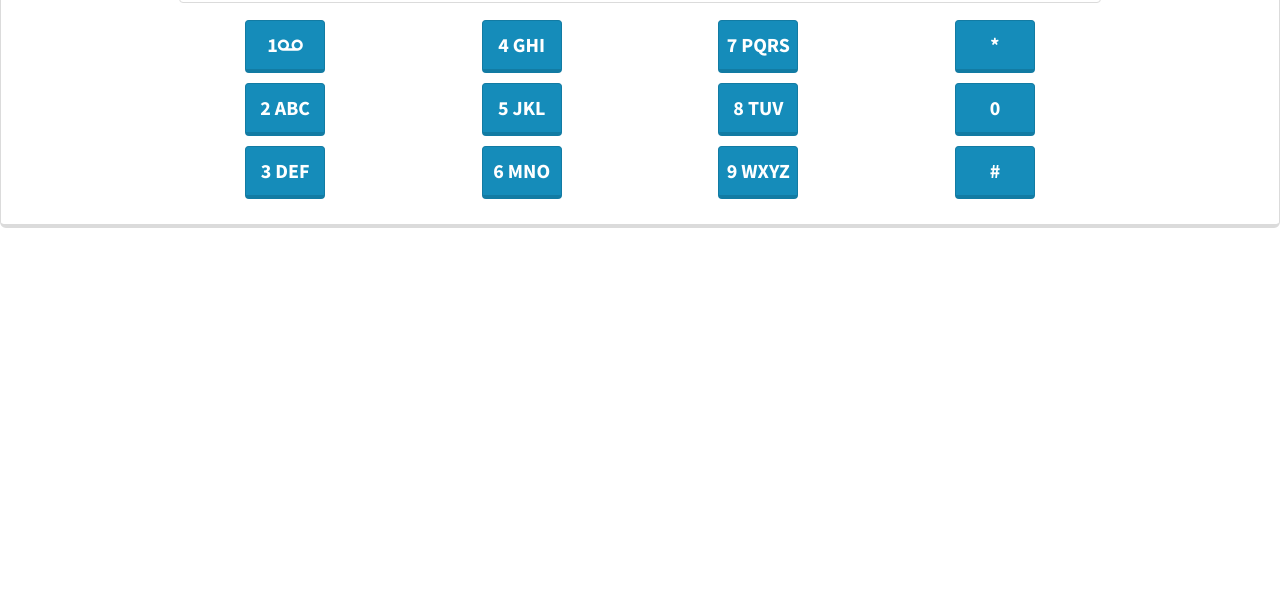
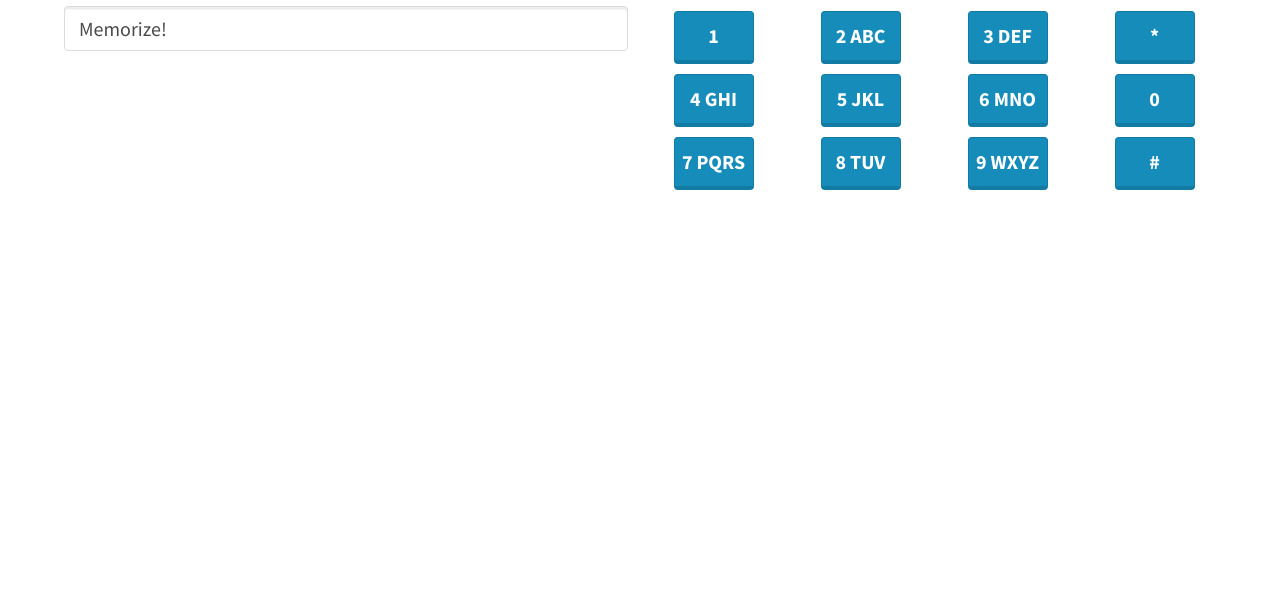
Before and after one commit to seraficaj/DialpadDanceGame, a plain HTML site: page index.html in a window 1280 px wide. Shown: the part 198-800 px from the top of the page. Drawn offline with Linux system fonts and the light colour scheme.

Commit message:
refactor keypad

```diff
--- a/index.html
+++ b/index.html
@@ -28,33 +28,84 @@
     </div>
   </nav>
 
-    <div class="box">
+  <div class="container">
     <h1 class="title is-1 has-text-centered">Dial Dance Game</h1>
-        <div class="columns is-centered">
-            <div class="column is-three-quarters">
-                <div class="field">
-                    <input class="input is-medium" type="text" value="Memorize these digits!">
+    <div class="columns">
+      <div class="column is-half">
+        <h2 class="title is-2 has-text-centered">Memorize!</h2>
+        <input class="input is-medium" type="text" value="Memorize!" />
       </div>
+      <div class="column is-half">
+        <h2 class="title is-2 has-text-centered">Keypad</h2>
         <div class="columns is-mobile">
-                    <div class="column is-one-quarter-mobile has-text-centered">
-                        <div><button class="button is-primary is-medium is-custom-width">1  <i class="fas fa-voicemail"></i></button></div>
-                        <div><button class="button is-primary is-medium is-custom-width">2 abc</button></div>
-                        <div><button class="button is-primary is-medium is-custom-width">3 def</button></div>
+          <div class="column is-one-quarter has-text-centered">
+            <div>
+              <button id="keyOne" class="button is-medium is-primary is-custom-width">
+                1
+              </button>
             </div>
-                    <div class="column is-one-quarter-mobile has-text-centered">
-                        <div><button class="button is-primary is-medium is-custom-width">4 ghi</button></div>
-                        <div><button class="button is-primary is-medium is-custom-width">5 jkl </button></div>
-                        <div><button class="button is-primary is-medium is-custom-width">6 mno</button></div>
+            <div>
+              <button id="keyFour" class="button is-medium is-primary is-custom-width">
+                4 ghi
+              </button>
             </div>
-                    <div class="column is-one-quarter-mobile has-text-centered">
-                        <div><button class="button is-primary is-medium is-custom-width">7 pqrs</button></div>
-                        <div><button class="button is-primary is-medium is-custom-width">8 tuv</button></div>
-                        <div><button class="button is-primary is-medium is-custom-width">9 wxyz</button></div>
+            <div>
+              <button id="keySeven" class="button is-medium is-primary is-custom-width">
+                7 pqrs
+              </button>
             </div>
-                    <div class="column is-one-quarter-mobile has-text-centered">
-                        <div><button class="button is-primary is-medium is-custom-width"> * </button></div>
-                        <div><button class="button is-primary is-medium is-custom-width"> 0 </button></div>
-                        <div><button class="button is-primary is-medium is-custom-width"> # </button></div>
+          </div>
+          <div class="column is-one-quarter has-text-centered">
+            <div>
+              <button id="keyTwo" class="button is-medium is-primary is-custom-width">
+                2 abc
+              </button>
+            </div>
+            <div>
+              <button id="keyFive" class="button is-medium is-primary is-custom-width">
+                5 jkl
+              </button>
+            </div>
+            <div>
+              <button id="keyEight" class="button is-medium is-primary is-custom-width">
+                8 tuv
+              </button>
+            </div>
+          </div>
+          <div class="column is-one-quarter has-text-centered">
+            <div>
+              <button id="keyThree" class="button is-medium is-primary is-custom-width">
+                3 def
+              </button>
+            </div>
+            <div>
+              <button id="keySix" class="button is-medium is-primary is-custom-width">
+                6 mno
+              </button>
+            </div>
+            <div>
+              <button id="keyNine" class="button is-medium is-primary is-custom-width">
+                9 wxyz
+              </button>
+            </div>
+          </div>
+          <div class="column is-one-quarter has-text-centered">
+            <div>
+              <button id="keyStar" class="button is-medium is-primary is-custom-width">
+                *
+              </button>
+            </div>
+            <div>
+              <button id="keyZero" class="button is-medium is-primary is-custom-width">
+                0
+              </button>
+            </div>
+            <div>
+              <button id="keyPound" class="button is-medium is-primary is-custom-width">
+                #
+              </button>
+            </div>
+          </div>
         </div>
       </div>
     </div>
--- a/styles.css
+++ b/styles.css
@@ -12,5 +12,9 @@ body {
 
 .is-custom-width {
     width: 80px;
-    margin: 5px;
+    margin: 5px 0;
 }
+
+#keypad {
+  max-width: 660px;
+}
```
Lines whose indentation alone changed are shown as unchanged.
